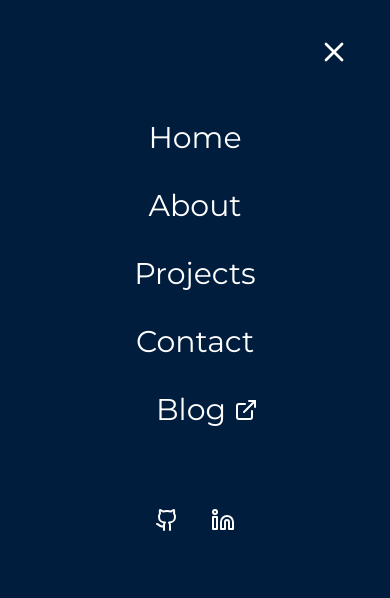
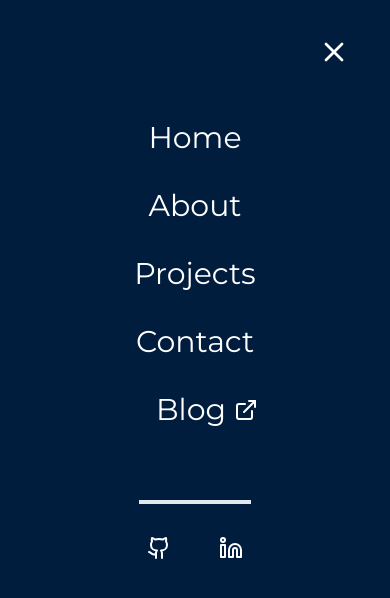
Before and after one commit to hny-codes/portfolio-next, a Next.js app: page / in a window 390 px wide. Both pictures are taken after a click on the button "Menu Button". Shown: the top 598 px of the page. Built offline with nearby package versions, Linux system fonts and the light colour scheme; grey boxes are pictures that could not be loaded.

Commit message:
Add border to social items

```diff
--- a/app/components/Navbar.tsx
+++ b/app/components/Navbar.tsx
@@ -80,7 +80,7 @@ export default function Navbar() {
                 </Button>
               </div>
             </SheetTrigger>
-            <SheetContent size={'full'}>
+            <SheetContent size={'full'} className='flex flex-col items-center'>
               <SheetHeader className='mt-20'>
                 <motion.div
                   initial='hidden'
@@ -122,7 +122,7 @@ export default function Navbar() {
                   </motion.div>
                 </motion.div>
               </SheetHeader>
-              <div className='flex gap-8 justify-center items-center my-16'>
+              <div className='flex gap-8 justify-center items-center my-10 border-t-4 w-fit pt-8 [&>*]:px-2'>
                 <a
                   href='https://github.com/hny-codes'
                   target='_blank'
```
